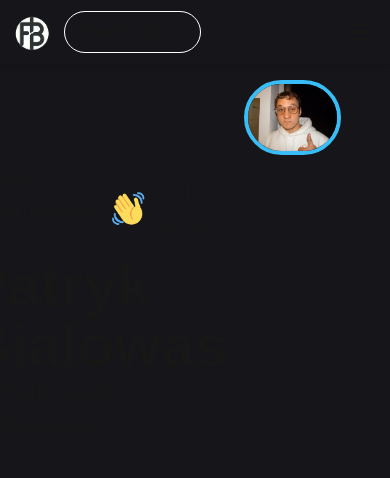
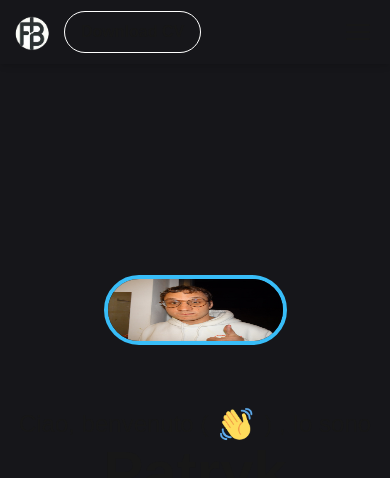
Before and after one commit to MrEntity303/my_site, a Next.js app: page / in a window 390 px wide. Shown: the top 478 px of the page. Built offline with nearby package versions, Linux system fonts and the light colour scheme.

Commit message:
[FIX] presentation component responsivity

```diff
--- a/src/app/componets/layout/Presentation.tsx
+++ b/src/app/componets/layout/Presentation.tsx
@@ -2,7 +2,9 @@ import React from 'react';
 
 const Presentation = () => {
     return (
-        <div className='mt-40'>
+<main className=" flex flex-col-reverse lg:flex-row justify-center items-center h-screen">
+  <div className="flex w-full lg:w-1/2 justify-center items-center">
+    <div className="text-center p-3">
       <div className="flex justify-center items-center space-x-2">
         <span className='text-2xl'>Ciao, benvenuto (</span>
         <img src="./img/wave-hello.gif" alt="hi" className='w-10 ml-2'/>
@@ -12,10 +14,31 @@ const Presentation = () => {
         <h1 className="font-bold text-6xl">Patryk Bialowas</h1>
       </div>
       <div className="flex justify-center items-center">
-            <span className='text-2xl'>Enthusiast Developer</span>
+        <span className='text-2xl mt-2'>Enthusiast Developer</span>
       </div>
     </div>
+  </div>
+
+  <div className="flex w-full lg:w-1/2 justify-center items-center p-3">
+    <img src="..\img\profile1.jpg" alt="profile" className='rounded-full w-1/2 h-1/2 border-4 border-sky-400'/>
+  </div>
+</main>
+
     );
 };
 
 export default Presentation;
+
+        // <div className='mt-40'>
+        // <div className="flex justify-center items-center space-x-2">
+        //     <span className='text-2xl'>Ciao, benvenuto (</span>
+        //     <img src="./img/wave-hello.gif" alt="hi" className='w-10 ml-2'/>
+        //     <span className="text-2xl">) , Io sono</span>
+        // </div>
+        // <div className="flex justify-center items-center">
+        //     <h1 className="font-bold text-6xl">Patryk Bialowas</h1>
+        // </div>
+        // <div className="flex justify-center items-center">
+        //     <span className='text-2xl'>Enthusiast Developer</span>
+        // </div>
+        // </div>
--- a/src/app/page.tsx
+++ b/src/app/page.tsx
@@ -1,18 +1,13 @@
 // import ProgressBar from "./componets/layout/ProgressBar";
 import NavBar from "./componets/layout/NavBar";
-import Presentation1 from "./componets/layout/Presentation1";
 import Presentation from "./componets/layout/Presentation";
 
 export default function Home() {
   return (
-    <div>
+    <div className="flex justify-center items-center h-screen scroll-m-2">
         <NavBar />
         {/* <ProgressBar /> */}
-        <div className="grid grid-cols-2">
-          <div><Presentation /></div>
-          <div><Presentation1 /></div>
-        </div>
-
+        <div><Presentation /></div>
     </div>
   );
 }
```
Lines whose indentation alone changed are shown as unchanged.
